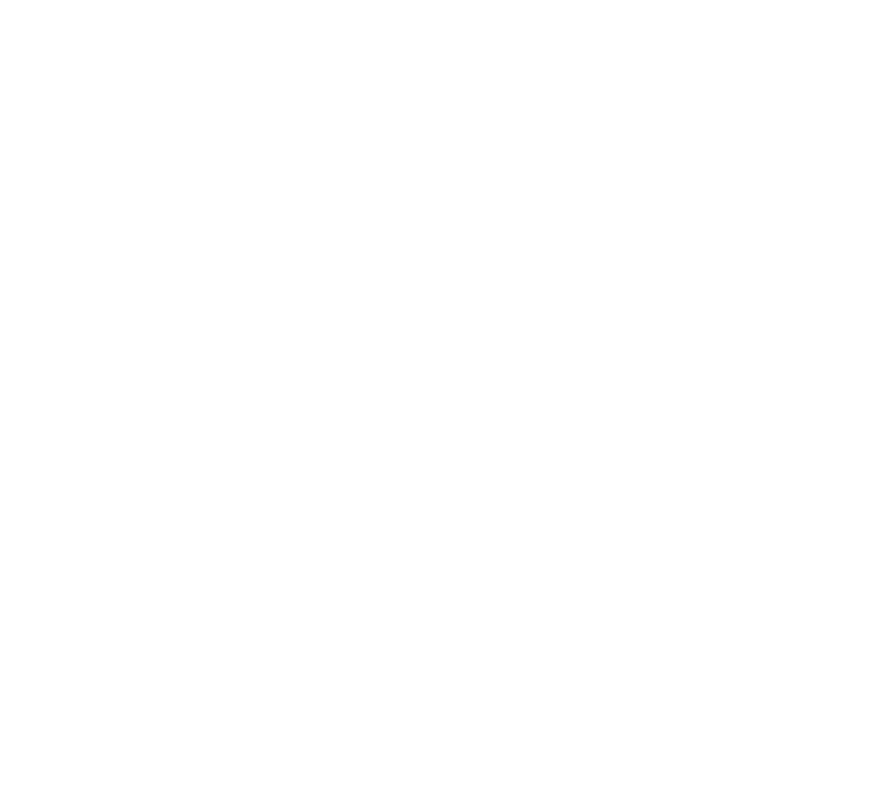
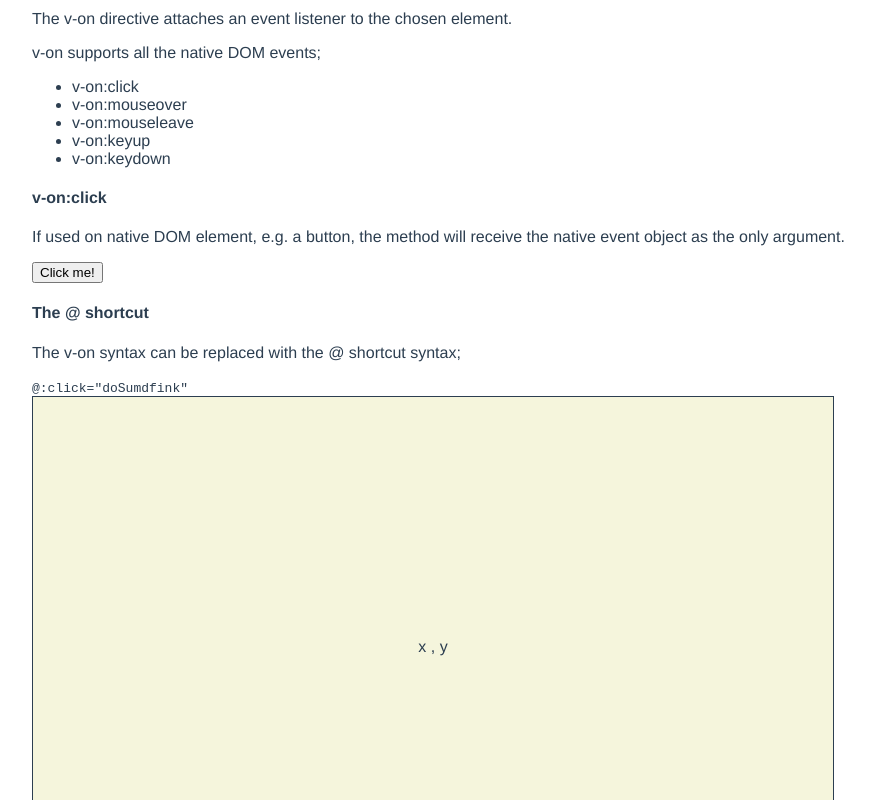
Before and after one commit to iamdcj/vues, a Vue app in the folder sandbox/: page / in a window 1280 px wide. Shown: the part 4440-5240 px from the top of the page, without its empty margins (158-1033 px from the left). Before the commit the page ends 4406 px from the top, so only its background shows below. Built offline with nearby package versions, Linux system fonts and the light colour scheme.

Commit message:
v-on directive initial

```diff
--- a/sandbox/src/components/Directives/Directives.vue
+++ b/sandbox/src/components/Directives/Directives.vue
@@ -9,7 +9,8 @@
     <Model />
     <IfShow />
     <Bind bannerSrc="https://picsum.photos/200 "/>
-    <HTML bannerSrc="https://picsum.photos/200 "/>
+    <HTML />
+    <On />
 
 
   </section>
@@ -22,6 +23,7 @@
 import IfShow from './IfShow'
 import Bind from './Bind'
 import HTML from './HTML'
+import On from './On'
 
 export default {
   name: 'Directives',
@@ -33,7 +35,8 @@
     Model,
     Bind,
     IfShow,
-    HTML
+    HTML,
+    On
   }
 }
 </script>
--- /dev/null
+++ b/sandbox/src/components/Directives/On/index.vue
@@ -0,0 +1,66 @@
+<template>
+  <div>
+    <h3>v-on</h3>
+    <p>The v-on directive attaches an event listener to the chosen element.</p>
+
+    <p>v-on supports all the native DOM events;</p>
+
+    <ul>
+      <li>v-on:click</li>
+      <li>v-on:mouseover</li>
+      <li>v-on:mouseleave</li>
+      <li>v-on:keyup</li>
+      <li>v-on:keydown</li>
+    </ul>
+
+    <div>
+      <h4>v-on:click</h4>
+      <p>
+        If used on native DOM element, e.g. a button, the method will receive
+        the native event object as the only argument.
+      </p>
+
+      <button v-on:click="handleClick">Click me!</button>
+
+      <pre>{{ $data.event }}</pre>
+    </div>
+
+    <h4>The @ shortcut</h4>
+    <p>The v-on syntax can be replaced with the @ shortcut syntax;</p>
+
+    <code>
+      @:click="doSumdfink"
+    </code>
+
+    <div
+      style="display: flex; justify-content: center; align-items: center; width: 100vh; height: 500px; background: beige; border: 1px solid;"
+      v-on:mousemove="handleHover"
+    >
+      x {{ $data.x }}, y {{ $data.y }}
+    </div>
+
+    <pre>{{ $data }}</pre>
+  </div>
+</template>
+
+<script>
+export default {
+  name: "On",
+  data() {
+    return {
+      event: null,
+      x: null,
+      y: null,
+    };
+  },
+  methods: {
+    handleClick(e) {
+      this.event = e;
+    },
+    handleHover(e) {
+      this.x = e.x;
+      this.y = e.y;
+    },
+  },
+};
+</script>
```
